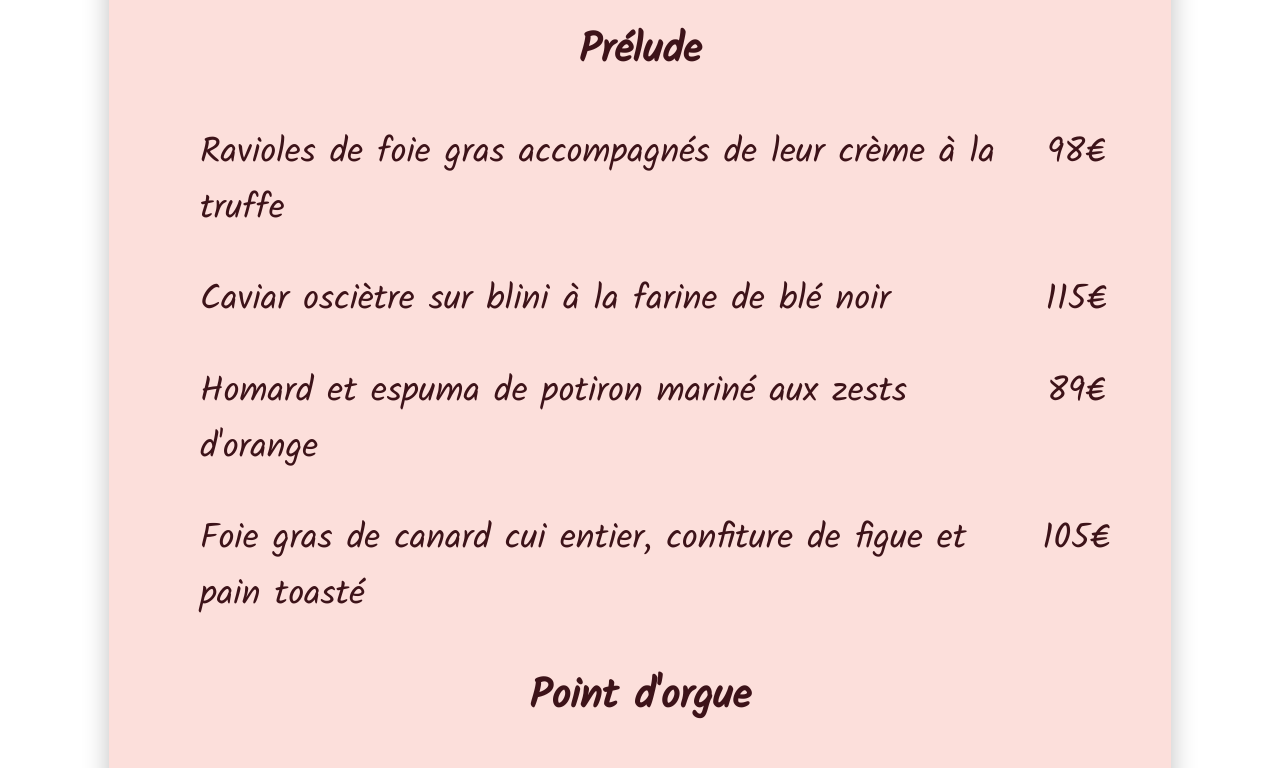
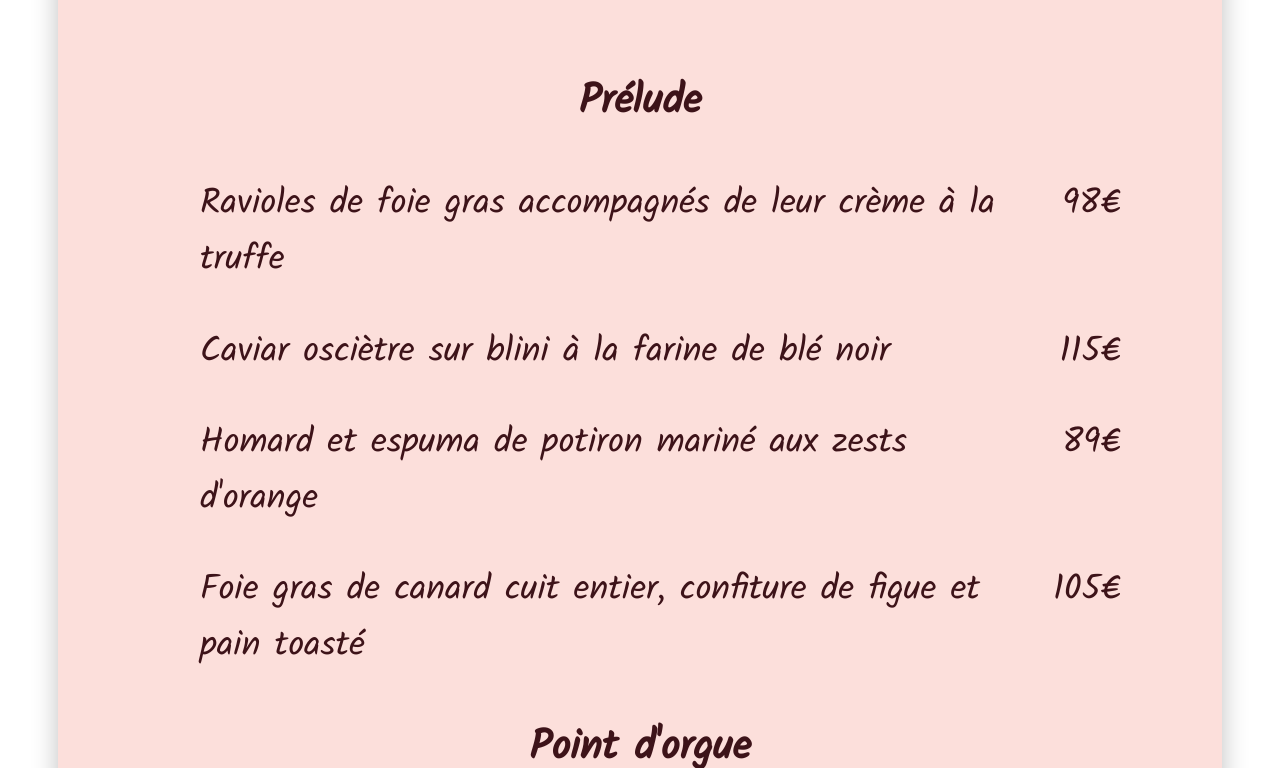
Before and after one commit to alexrothen/projet3, a website: page menu1.html in a window 1280 px wide. Shown: the part 880-1648 px from the top of the page. Drawn offline with nearby package versions, Linux system fonts and the light colour scheme; a web font is replaced by a local one.

Commit message:
menu1 OK sauf svg

```diff
--- a/menu1.html
+++ b/menu1.html
@@ -44,7 +44,7 @@
                     <li>89€</li>
                 </ul>
                 <ul>
-                    <li>Foie gras de canard cui entier, confiture de figue et pain toasté</li>
+                    <li>Foie gras de canard cuit entier, confiture de figue et pain toasté</li>
                     <li>105€</li>
                 </ul>
 
--- a/scss/_menu1.scss
+++ b/scss/_menu1.scss
@@ -58,11 +58,11 @@ main{
     .menuNote__plat ul {
 
         li:first-child {
-            flex: 2 1 500px;
+            flex: 1 3 800px;
         }
 
         li:last-child {
-            margin-left: 2%;
+            margin-left: 3%;
             flex: 0.5 0 10px;
             text-align: center;
         }
--- a/scss/_mixins.scss
+++ b/scss/_mixins.scss
@@ -92,7 +92,7 @@
     box-shadow: 0 0 25px lighten(grey, 25%);
     width: 75vw;
     margin: auto auto 15% auto;
-    padding: 4%;
+    padding: 8%;
 }
 @mixin note {
     width: 10%;
```
Also changed, not shown: css/style.css.
